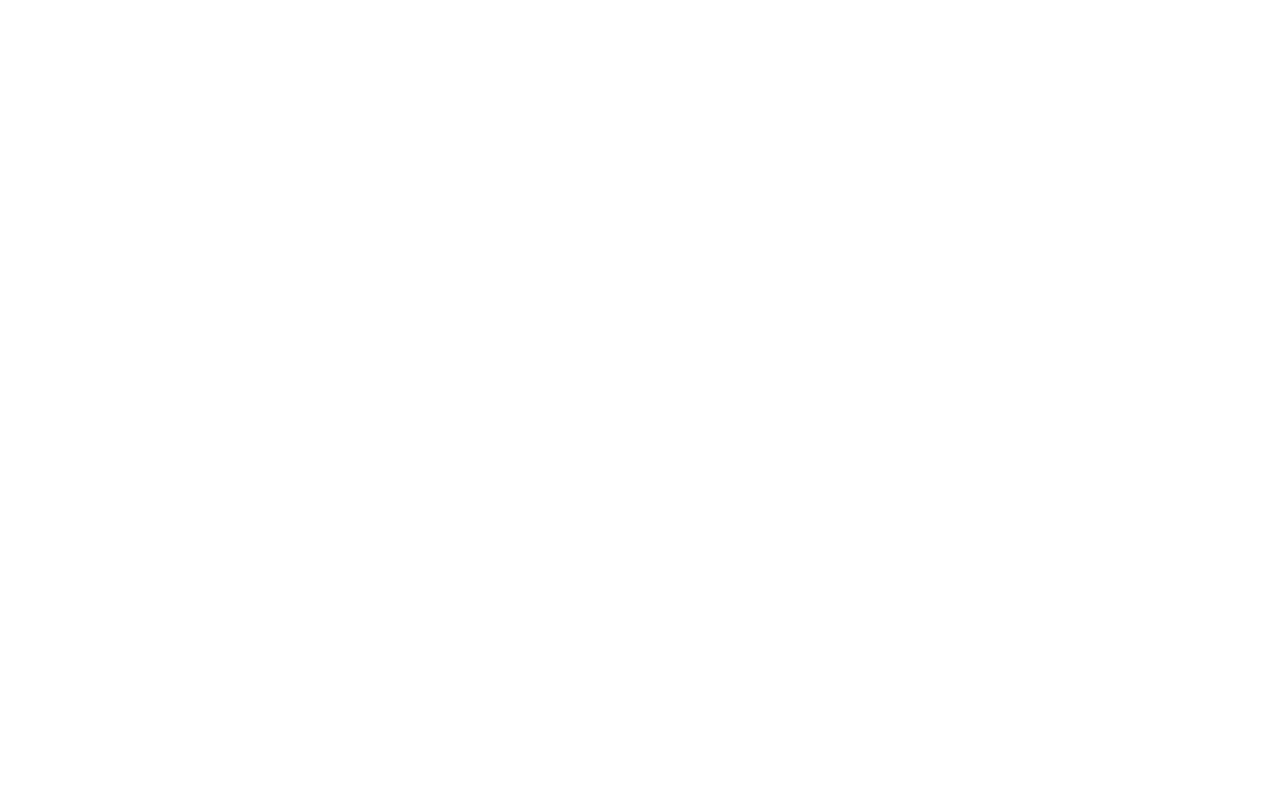
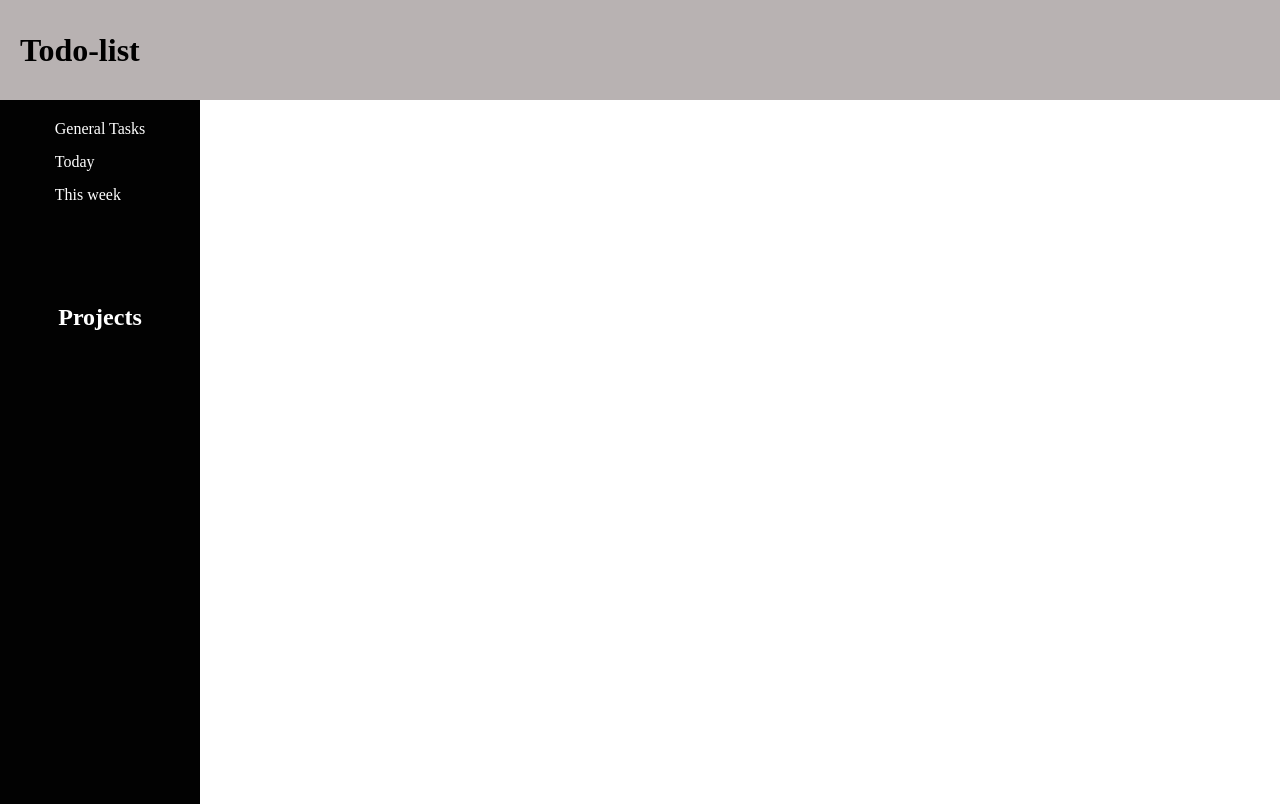
Before and after one commit to HBishop123/Todo-List, a website built with webpack: page dist/index.html in a window 1280 px wide. Built offline with nearby package versions, Linux system fonts and the light colour scheme.

Commit message:
added basic layout with html and css

```diff
--- a/dist/index.html
+++ b/dist/index.html
@@ -8,5 +8,20 @@
     <script src="../src/index.js"></script>
     <link rel="stylesheet" href="styles.css" />
   </head>
-  <body></body>
+  <body>
+    <header>
+        <h1>Todo-list</h1>
+    </header>
+    <div class="sidebar">
+<div class="sidebar-top">
+    <p>General Tasks</p>
+    <p>Today</p>
+    <p>This week</p>
+</div>
+<div class="sidebar-bottom">
+    <h2>Projects</h2>
+</div>
+</div>
+
+  </body>
 </html>
--- a/dist/styles.css
+++ b/dist/styles.css
@@ -0,0 +1,40 @@
+* {
+  box-sizing: border-box;
+  padding: 0;
+  margin: 0;
+}
+
+body {
+  height: 100vh;
+  width: 100vw;
+}
+
+header {
+  height: 100px;
+  background: rgb(184, 178, 178);
+
+  display: flex;
+  align-items: center;
+}
+
+h1{
+    padding-left: 20px;
+}
+
+.sidebar{
+    background: rgb(2, 2, 2);
+    height: 88vh;
+    width: 200px;
+    color: white;
+    display: flex;
+    flex-direction: column;
+    align-items: center;
+    gap: 100px;
+}
+
+.sidebar-top{
+    padding-top: 20px;
+    display: flex;
+    flex-direction: column;
+    gap: 15px;
+}
```
